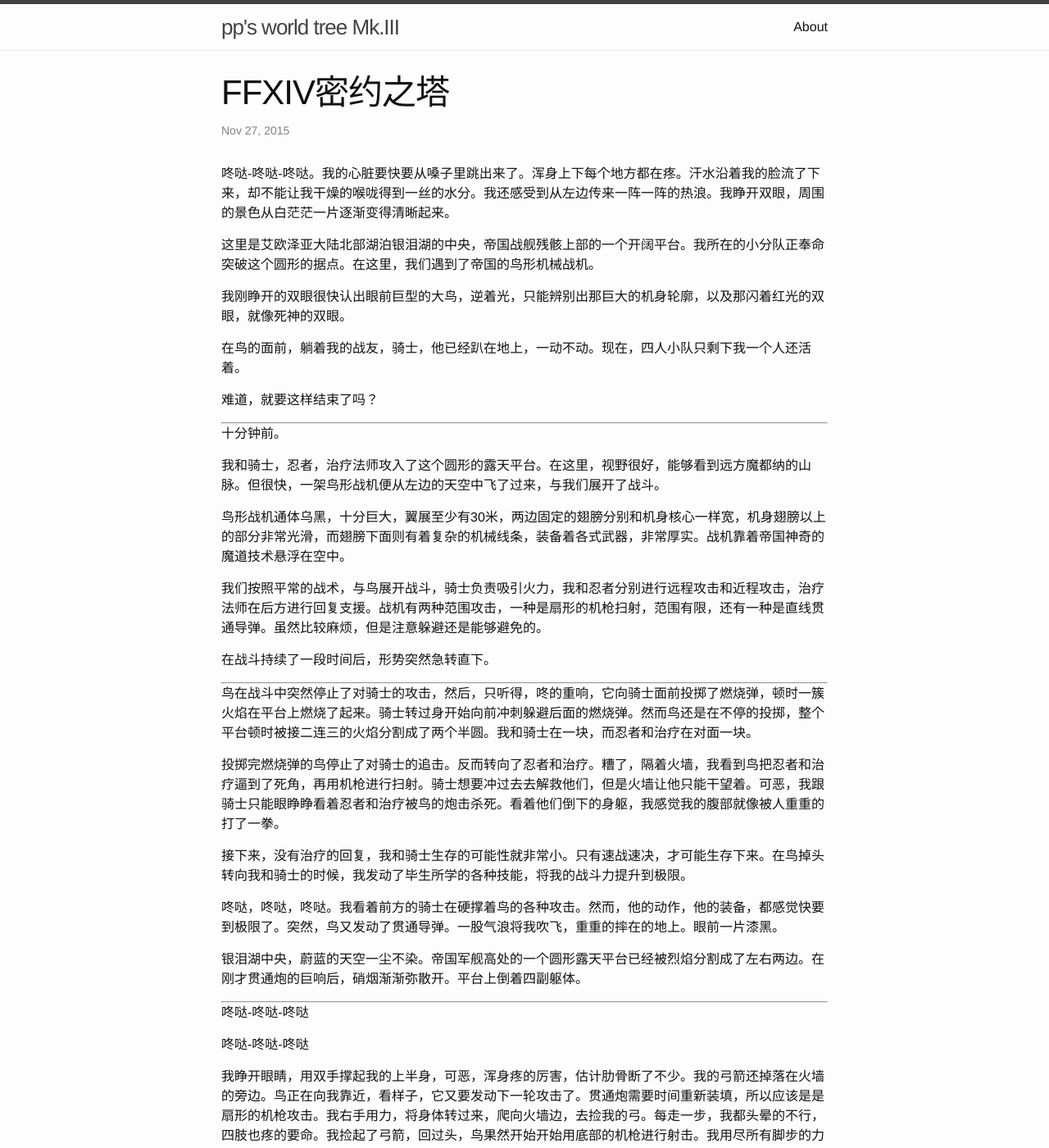
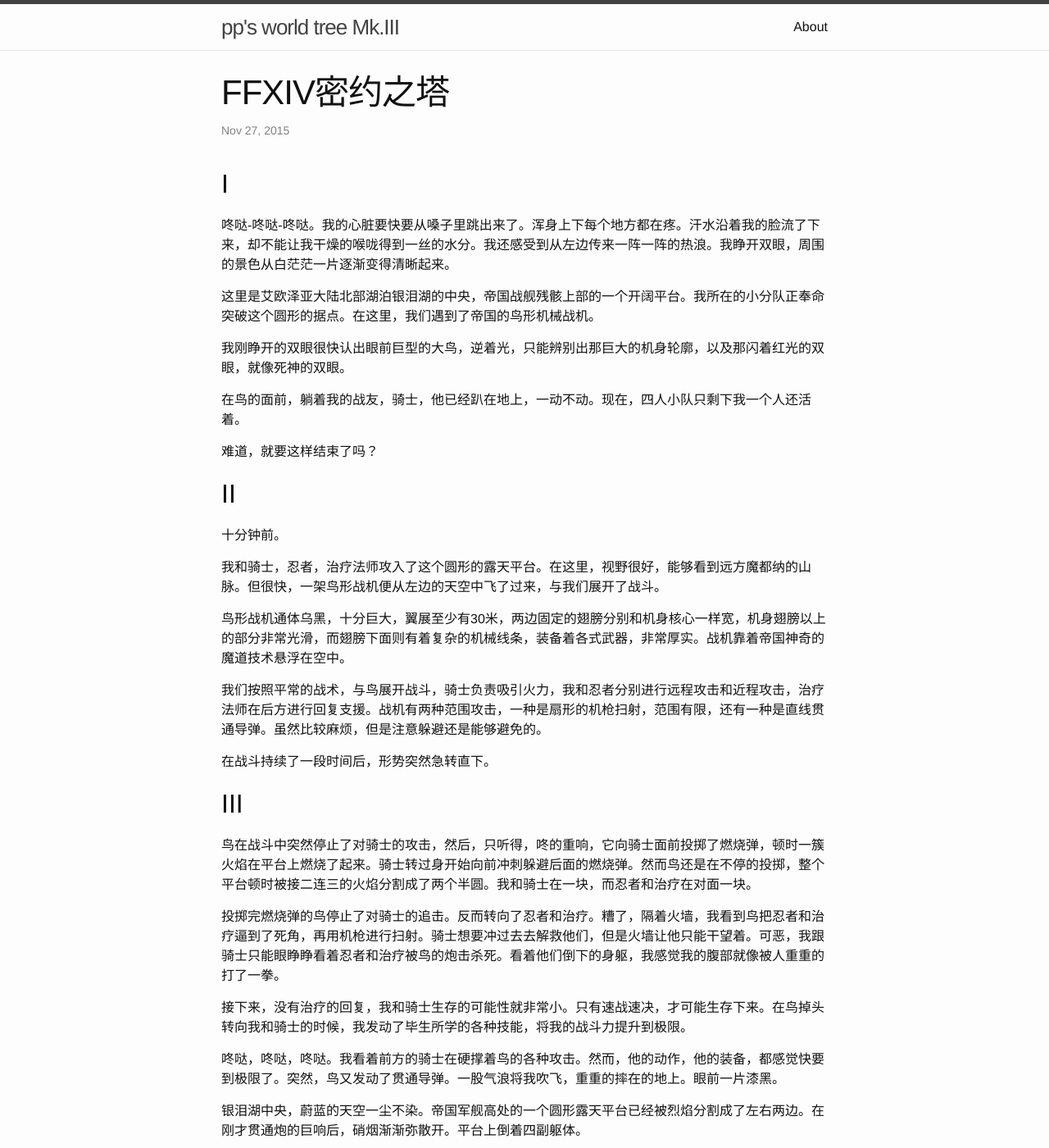
Before and after one commit to pp2moonbird/pp2moonbird.github.io, a Jekyll site: the page built from _posts/2015-11-27-FFXIV密约之塔.markdown, in a window 1280 px wide and 1400 px high. Shown: the whole window at 82% size. Built offline with Jekyll 4.4.1, drawn with Linux system fonts in a browser that asks for light colours; comment, search, counter and statistics services are not loaded.

Commit message:
change excerpt

```diff
--- a/_posts/2015-11-27-FFXIV密约之塔.markdown
+++ b/_posts/2015-11-27-FFXIV密约之塔.markdown
@@ -4,6 +4,7 @@
 date : 2015-11-27 21:47:21 +8000
 categories: game
 ---
+## I ##
 咚哒-咚哒-咚哒。我的心脏要快要从嗓子里跳出来了。浑身上下每个地方都在疼。汗水沿着我的脸流了下来，却不能让我干燥的喉咙得到一丝的水分。我还感受到从左边传来一阵一阵的热浪。我睁开双眼，周围的景色从白茫茫一片逐渐变得清晰起来。
 
 这里是艾欧泽亚大陆北部湖泊银泪湖的中央，帝国战舰残骸上部的一个开阔平台。我所在的小分队正奉命突破这个圆形的据点。在这里，我们遇到了帝国的鸟形机械战机。
@@ -14,8 +15,7 @@
 
 难道，就要这样结束了吗？
 
-----------
-
+## II ##
 
 
 十分钟前。
@@ -28,7 +28,7 @@
 
 在战斗持续了一段时间后，形势突然急转直下。
 
-----------
+## III ##
 
 鸟在战斗中突然停止了对骑士的攻击，然后，只听得，咚的重响，它向骑士面前投掷了燃烧弹，顿时一簇火焰在平台上燃烧了起来。骑士转过身开始向前冲刺躲避后面的燃烧弹。然而鸟还是在不停的投掷，整个平台顿时被接二连三的火焰分割成了两个半圆。我和骑士在一块，而忍者和治疗在对面一块。
 
@@ -72,9 +72,8 @@
 
 完
 
-----------
 
 
-——后记——
+## 后记 ##
 
 开了2.5之后，回来开始赌博，顺便补了一下主线剧情和事件屋。在密约塔副本里残血单挑老二boss成功，所以写了这么一篇文章。现在看来，这篇文章的主要问题是对角色本身的刻画不足。主角长什么样，什么性格，伙伴们长什么样，相互之间的关系，都没有进行说明。最关键的是，为什么要战斗，意义何在，除了战斗，还有没有别的方法，这些都没有交代。当然，如果谈起意义，需要说明的背景就会变多，篇幅就远不止这样了。另外一方面，有着“超越之力”，从来不担心死亡的我，根本没有用心想过生死攸关的战斗到底会是什么样。
--- a/index.html
+++ b/index.html
@@ -14,7 +14,7 @@
         <h2>
           <a class="post-link" href="{{ post.url | prepend: site.baseurl }}">{{ post.title }}</a>
         </h2>
-		<p>{{ post.content | strip_html | truncatewords: 50 }}...</p>
+		<p>{{ post.excerpt }}</p>
       </li>
     {% endfor %}
   </ul>
```
Also changed, not shown: other parts of _posts/2015-11-27-FFXIV密约之塔.markdown (+1 -1 lines).
